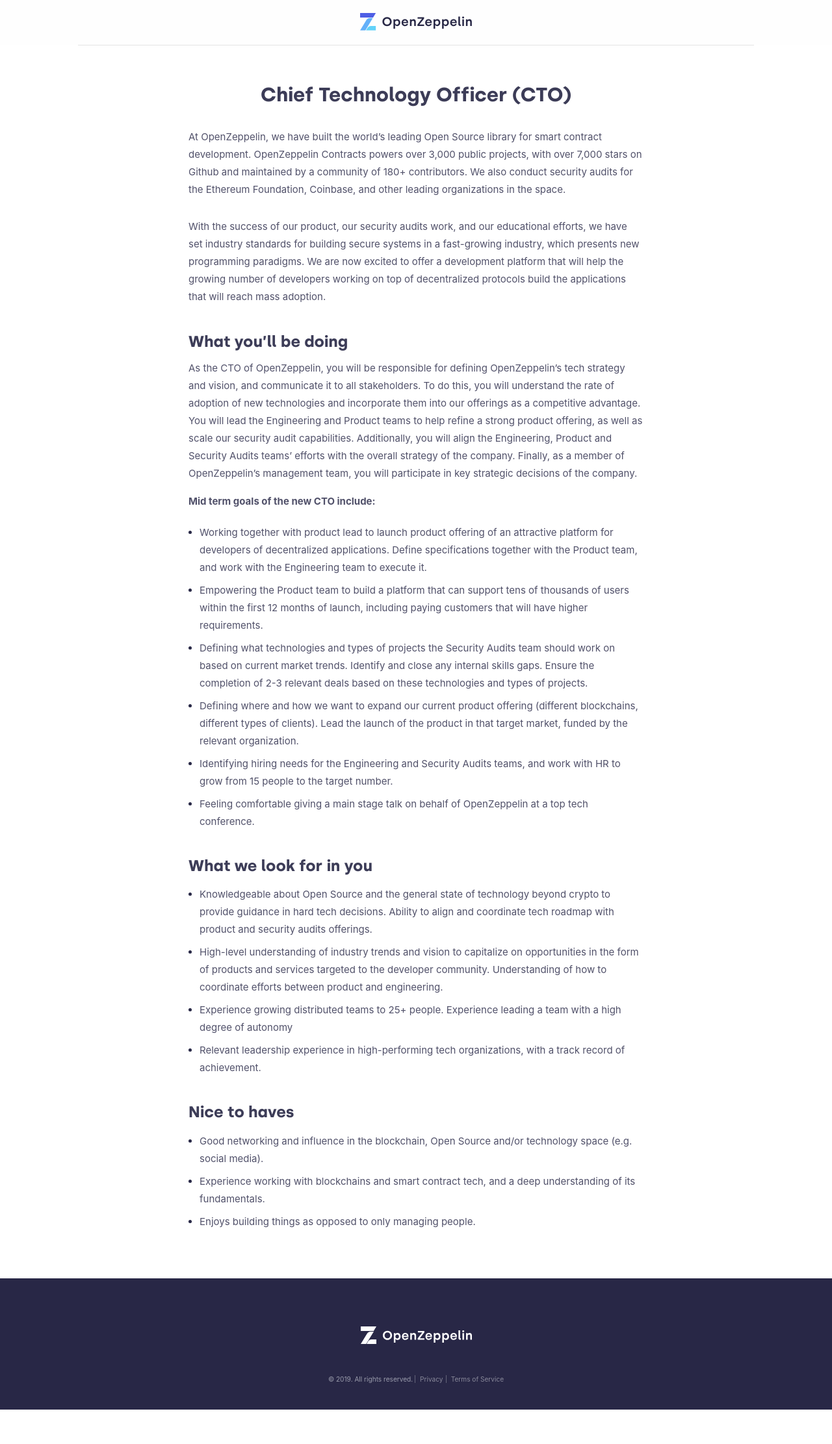
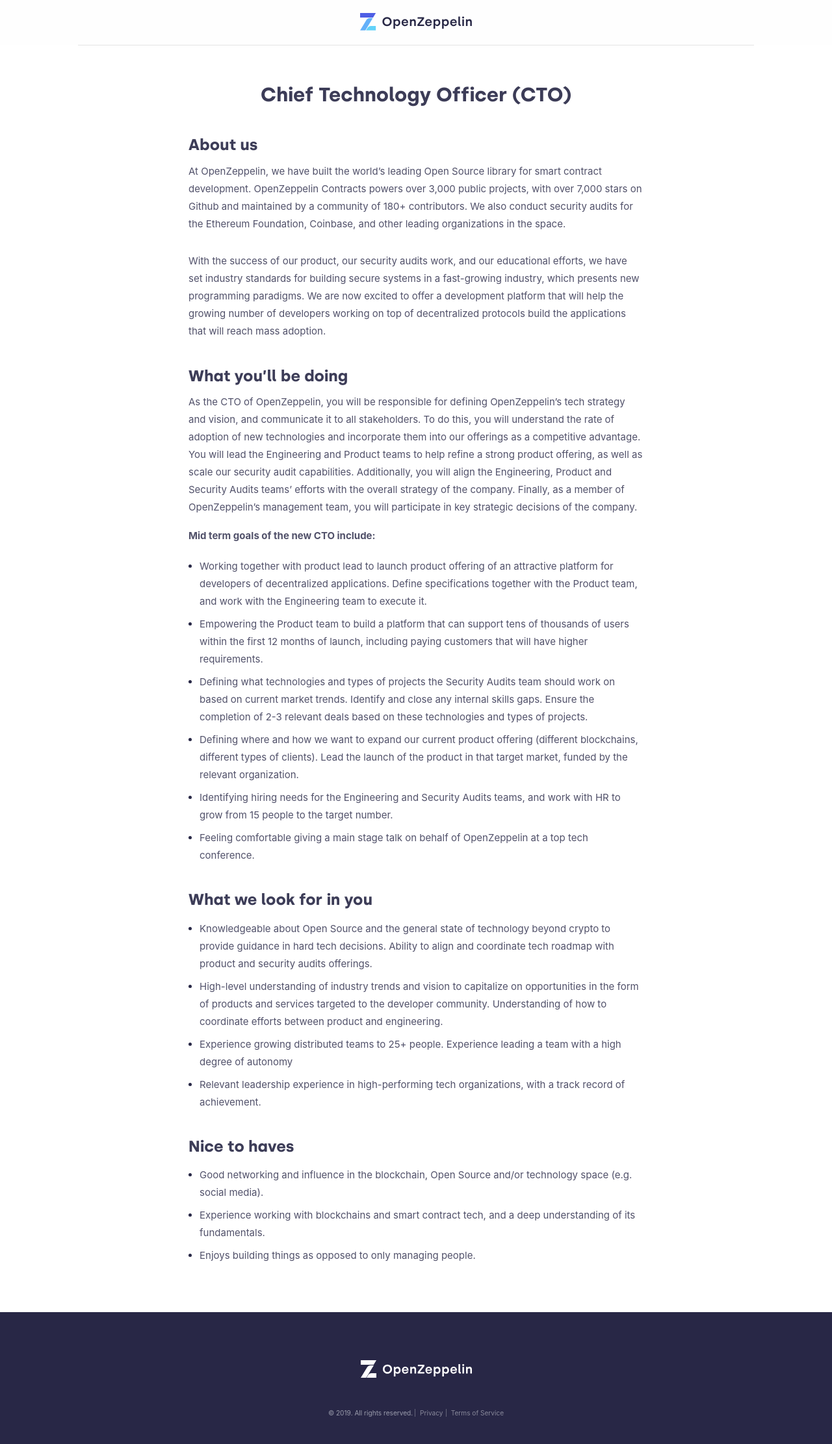
Before and after one commit to OpenZeppelin/cto.openzeppelin.com, a Jekyll site: the page built from index.md, in a window 1280 px wide. Shown: the whole page at 65% size. Built offline with Jekyll 4.4.1, drawn with Linux system fonts in a browser that asks for light colours; before the commit the page ends 2170 px from its top, so only the background shows below that.

Commit message:
Add company description title

```diff
--- a/_layouts/job.html
+++ b/_layouts/job.html
@@ -55,6 +55,17 @@ layout: default
 	.page-job .company-description > p {
 		margin-bottom: 30px;
 	}
+
+  .page-job .company-description-title {
+    margin-top: 25px;
+		text-align: inherit;
+		font-weight: bold;
+		font-size: 1.6rem;
+		line-height: 1.3;
+		color: #3D3D58;
+		line-height: 3.5rem;
+    margin-bottom: 0;
+  }
 
   .page-job .job-title-main {
     font-size: 26px;
@@ -143,6 +154,7 @@ layout: default
 			<div class="job-description">
 				<h1 class="job-title heading">{{ page.title }}</h1>
 				<div class="company-description">
+          <h3 class="company-description-title">About us</h3>
 					<p>
 						At OpenZeppelin, we have built the world’s leading Open Source library for smart contract development. OpenZeppelin Contracts powers over 3,000 public projects, with over 7,000 stars on Github and maintained by a community of 180+ contributors. We also conduct security audits for the Ethereum Foundation, Coinbase, and other leading organizations in the space.
 					</p>
```
